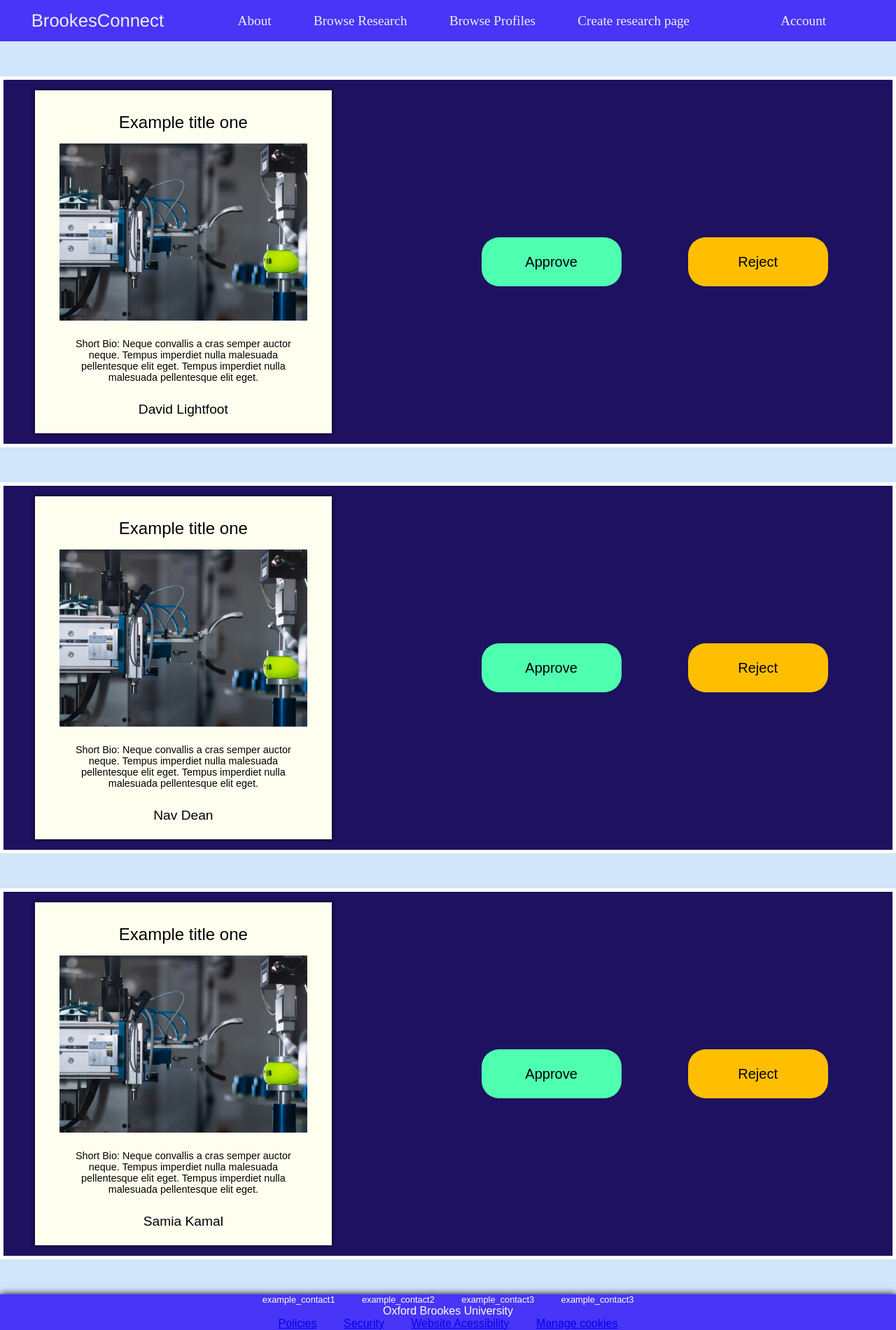
After one commit to JimWould99/group_project, a PHP site: page /approve_research/approve.html in a window 1280 px wide. The commit adds this page. Shown: the whole page at 70% size. Run offline with PHP 8.4, Linux system fonts and the light colour scheme.

Commit message:
approval page

```diff
--- /dev/null
+++ b/approve_research/approve.html
@@ -0,0 +1,109 @@
+<!doctype html>
+<html lang="en">
+  <head>
+    <meta charset="UTF-8" />
+    <meta name="viewport" content="width=device-width, initial-scale=1.0" />
+    <title>Document</title>
+    <link rel="stylesheet" href="../styles.css" />
+  </head>
+  <body id="approve_page">
+    <div id="height">
+      <div id="header">
+        <a href="#">BrookesConnect</a>
+        <div id="info">
+          <a href="#">About</a>
+          <a href="browseresearch.php">Browse Research</a>
+          <a href="browseprofiles.html">Browse Profiles</a>
+          <a href="create research.html">Create research page</a>
+        </div>
+        <a href="#">Account</a>
+      </div>
+      <div class="approve_bar">
+        <div id="research_card" onclick="location.href='#'">
+          <p id="title">Example title one</p>
+          <div id="image"></div>
+          <p id="short_bio">
+            Short Bio: Neque convallis a cras semper auctor neque. Tempus
+            imperdiet nulla malesuada pellentesque elit eget. Tempus imperdiet
+            nulla malesuada pellentesque elit eget.
+          </p>
+          <p id="author">David Lightfoot</p>
+        </div>
+        <div id="button_box">
+          <button id="approve_button">Approve</button>
+          <button id="reject">Reject</button>
+        </div>
+        <dialog open>
+          <form action="">
+            <label for="feedback">Rejection feedback</label>
+            <input type="text" name="feedback" id="feedback" />
+            <button id="submit" type="submit">Submit</button>
+          </form>
+        </dialog>
+      </div>
+      <div class="approve_bar">
+        <div id="research_card" onclick="location.href='#'">
+          <p id="title">Example title one</p>
+          <div id="image"></div>
+          <p id="short_bio">
+            Short Bio: Neque convallis a cras semper auctor neque. Tempus
+            imperdiet nulla malesuada pellentesque elit eget. Tempus imperdiet
+            nulla malesuada pellentesque elit eget.
+          </p>
+          <p id="author">Nav Dean</p>
+        </div>
+        <div id="button_box">
+          <button id="approve_button">Approve</button>
+          <button id="reject">Reject</button>
+        </div>
+        <dialog open>
+          <form action="">
+            <label for="feedback">Rejection feedback</label>
+            <input type="text" name="feedback" id="feedback" />
+            <button id="submit" type="submit">Submit</button>
+          </form>
+        </dialog>
+      </div>
+      <div class="approve_bar">
+        <div id="research_card" onclick="location.href='#'">
+          <p id="title">Example title one</p>
+          <div id="image"></div>
+          <p id="short_bio">
+            Short Bio: Neque convallis a cras semper auctor neque. Tempus
+            imperdiet nulla malesuada pellentesque elit eget. Tempus imperdiet
+            nulla malesuada pellentesque elit eget.
+          </p>
+          <p id="author">Samia Kamal</p>
+        </div>
+        <div id="button_box">
+          <button id="approve_button">Approve</button>
+          <button id="reject">Reject</button>
+        </div>
+        <dialog open>
+          <form action="">
+            <label for="feedback">Rejection feedback</label>
+            <input type="text" name="feedback" id="feedback" />
+            <button id="submit" type="submit">Submit</button>
+          </form>
+        </dialog>
+      </div>
+    </div>
+
+    <div id="footer_landing">
+      <div class="sub_footer">
+        <p>example_contact1</p>
+        <p>example_contact2</p>
+        <p>example_contact3</p>
+        <p>example_contact3</p>
+      </div>
+      <p>Oxford Brookes University</p>
+      <div class="sub_footer">
+        <a href="#">Policies</a>
+        <a href="#">Security</a>
+        <a href="#">Website Acessibility</a>
+        <a href="#">Manage cookies</a>
+      </div>
+    </div>
+    <script src="approve.js"></script>
+  </body>
+</html>
--- /dev/null
+++ b/approve_research/approve.js
@@ -0,0 +1,34 @@
+const dialog = document.querySelectorAll("dialog");
+let submit = document.querySelectorAll("#submit");
+let form = document.querySelectorAll("form");
+
+const reject_button = document.querySelectorAll("#reject");
+
+const approve_button = document.querySelectorAll("#approve_button");
+const boxes = document.querySelectorAll(".approve_bar");
+
+function closeDialog() {
+  for (let index = 0; index < dialog.length; index++) {
+    dialog[index].close();
+    console.log("each");
+  }
+}
+
+closeDialog();
+
+for (let index = 0; index < boxes.length; index++) {
+  reject_button[index].addEventListener("click", () => {
+    dialog[index].show();
+  });
+
+  approve_button[index].addEventListener("click", () => {
+    boxes[index].remove();
+  });
+
+  submit[index].addEventListener("click", (event) => {
+    event.preventDefault();
+    console.log("here");
+    dialog[index].close();
+    boxes[index].remove();
+  });
+}
--- a/styles.css
+++ b/styles.css
@@ -54,12 +54,14 @@ all pages- main bodies
 */
 
 #landing_page,
-#search_page {
+#search_page,
+#approve_page {
   background-color: rgb(209, 230, 251);
   margin: 0px;
   display: flex;
   flex-direction: column;
   font-family: Arial, sans-serif; /*font family?  */
+  min-height: 100vh;
 }
 
 /* landing page */
@@ -516,3 +518,95 @@ input[type="radio"].second {
   display: grid;
   place-content: center;
 }
+
+/*
+Approve page
+*/
+
+.approve_bar {
+  display: grid;
+  grid-template-columns: 1fr 1fr;
+  padding: 0% 3.5% 0% 3.5%;
+  align-items: center;
+  justify-items: center;
+  margin-top: 50px;
+  border: 5px solid white;
+  background-color: #1d1160;
+}
+
+.approve_bar > #research_card {
+  width: 60%;
+  margin-top: 15px;
+  margin-bottom: 15px;
+  justify-self: start;
+}
+
+#approve_page > #footer_landing {
+  margin-top: 50px;
+}
+#button_box {
+  display: flex;
+  justify-content: space-around;
+  align-items: center;
+  height: 100%;
+  width: 100%;
+}
+
+#button_box > button {
+  font-size: 1.25rem;
+  width: 200px;
+  height: 70px;
+  border-radius: 25px;
+  border: none;
+  cursor: pointer;
+}
+
+#button_box > button:first-child {
+  background-color: #4fffb0;
+}
+
+#reject {
+  background-color: #ffbf00;
+}
+
+.approve_bar > div > button {
+  height: 20%;
+  width: 40%;
+}
+
+dialog {
+  position: absolute;
+  left: 875px;
+  background-color: rgb(209, 230, 251);
+}
+
+dialog > form > input {
+  width: 200px;
+  padding-bottom: 200px;
+  padding-left: 10px;
+  padding-top: 10px;
+  font-size: 1.1rem;
+}
+
+dialog > form > label {
+  font-size: 1.3rem;
+}
+
+dialog > form > button {
+  background-color: #ffbf00;
+  border-radius: 25px;
+  border: none;
+  cursor: pointer;
+  width: 50%;
+  height: 30px;
+}
+
+dialog > form {
+  display: flex;
+  flex-direction: column;
+  gap: 10px;
+}
+
+#height {
+  min-height: 100vh;
+}
```
